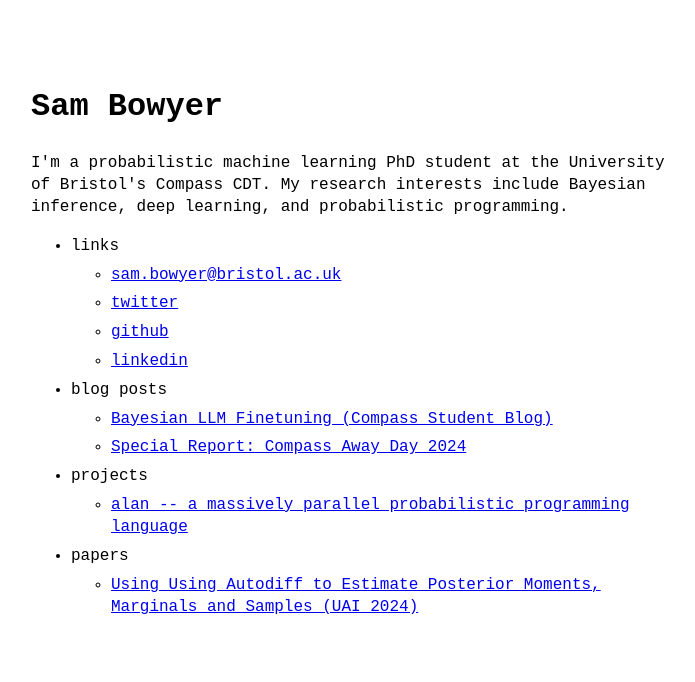
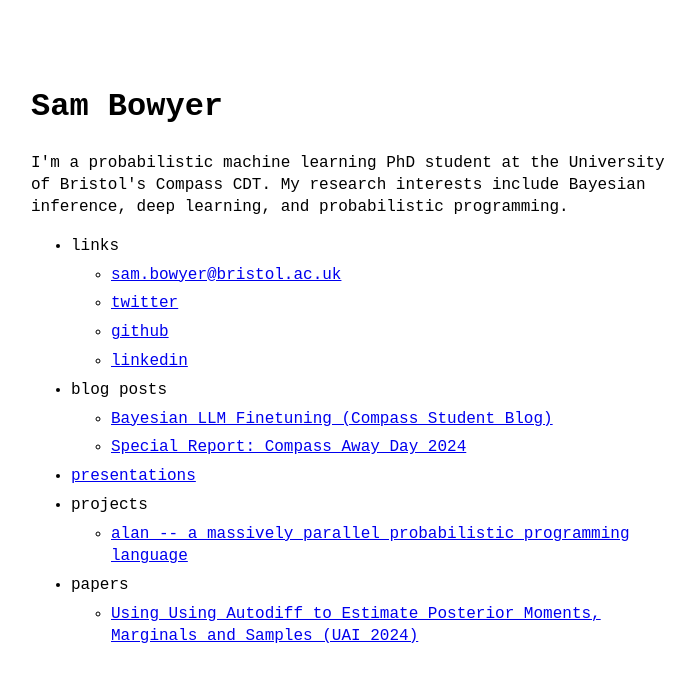
Before and after one commit to sambowyer/sambowyer.github.io, a Jekyll site: the page built from index.md, in a window 1280 px wide. Shown: the top 682 px of the page, without its empty margins (289-984 px from the left). Built offline with Jekyll 4.4.1, drawn with Linux system fonts in a browser that asks for light colours.

Commit message:
Add link to presentations repo

```diff
--- a/_data/menu.yml
+++ b/_data/menu.yml
@@ -27,6 +27,9 @@ entries:
       - title: "Special Report: Compass Away Day 2024"
         url: https://compass.blogs.bristol.ac.uk/2024/08/21/compass-away-day-2024/
 
+  - title: presentations
+    url: https://github.com/sambowyer/presentations/
+
   - title: projects
     entries:
       - title: alan -- a massively parallel probabilistic programming language
```
